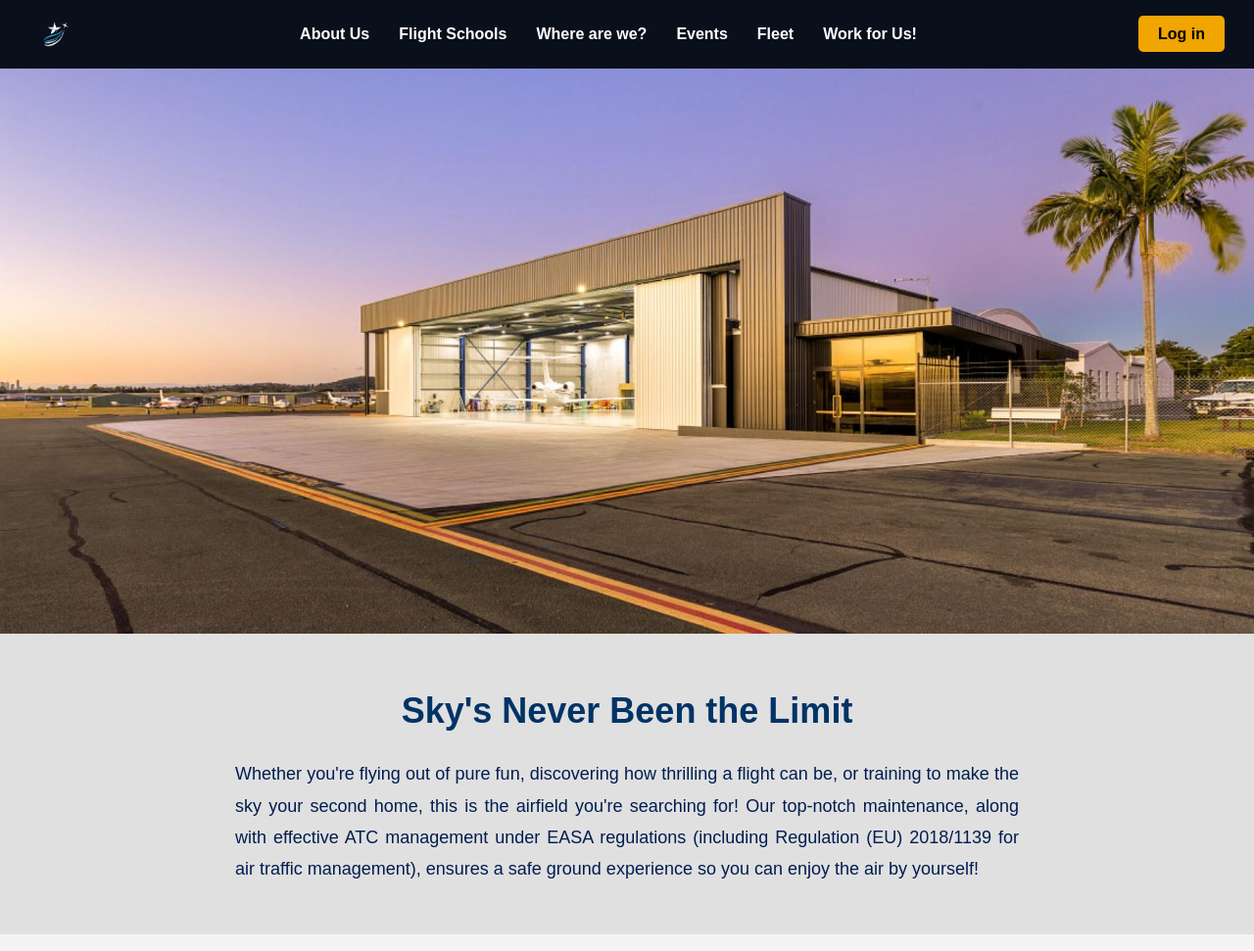
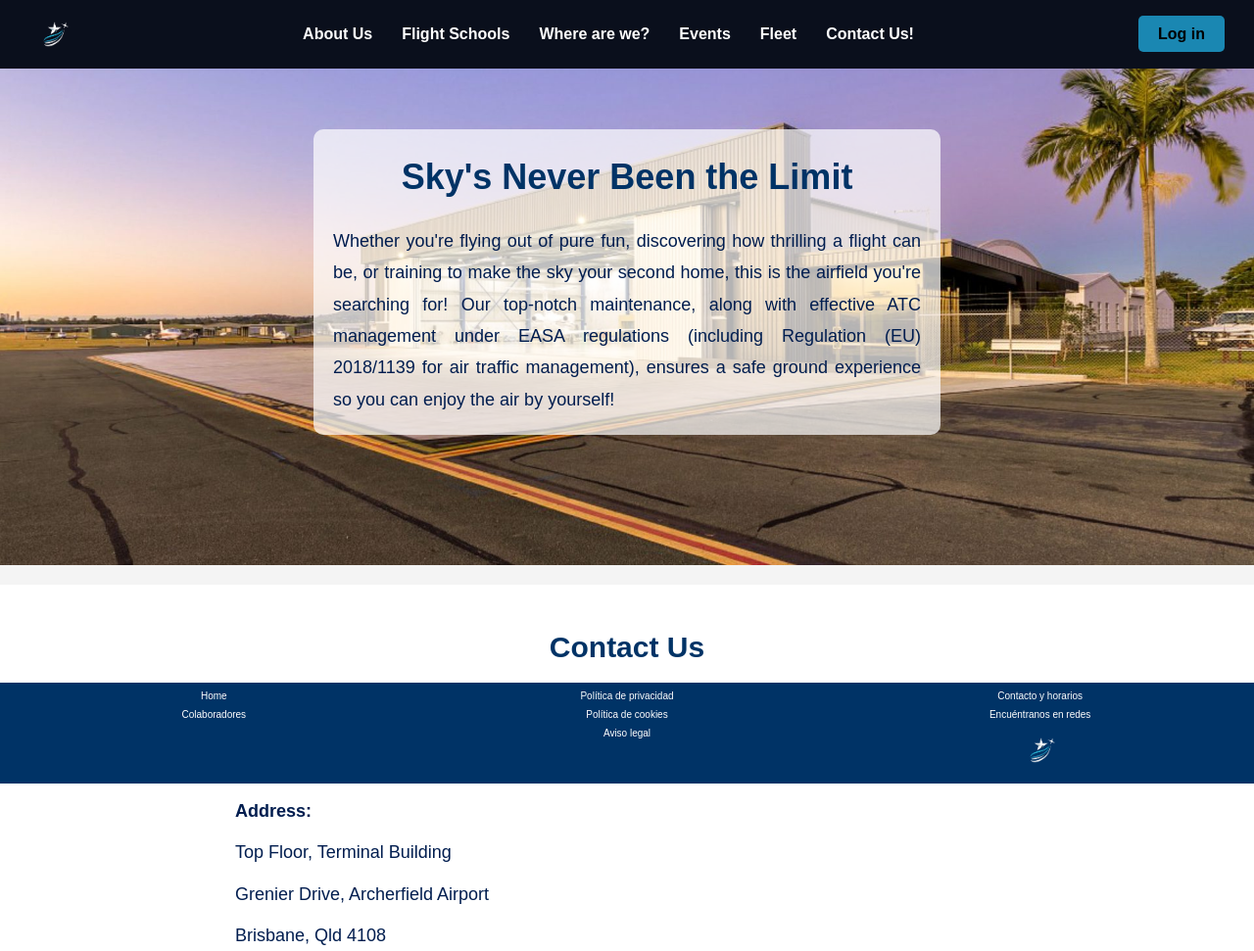
Before and after one commit to darekmt2b2/Redstar-Systems, a PHP site: page /pages/index.php in a window 1280 px wide. Shown: the top 971 px of the page at 98% size. Run offline with PHP 8.4, Linux system fonts and the light colour scheme.

Commit message:
footer added to index

```diff
--- a/guestpage/pages/events.php
+++ b/guestpage/pages/events.php
@@ -18,5 +18,7 @@
     }
     ?>
 
+    <?php include '../pages/footer.php';?>
+
 </body>
 </html>
--- a/guestpage/pages/footer.php
+++ b/guestpage/pages/footer.php
@@ -1,4 +1,12 @@
-<link rel="stylesheet" href="..\assets\css\footer3.css">
+<!DOCTYPE html>
+<html lang="en">
+<head>
+    <meta charset="UTF-8">
+    <meta name="viewport" content="width=device-width, initial-scale=1.0">
+    <title>Document</title>
+    <link rel="stylesheet" href="../resources/css/footer.css">
+</head>
+<body>
 
     <footer class="footer">
         <div class="footer-links">
@@ -10,13 +18,15 @@
                 <a href="politica_privacidad.php" target="_blank">Política de privacidad</a>
                 <a href="politica_cookies.php" target="_blank">Política de cookies</a>
                 <a href="aviso_legal.php" target="_blank">Aviso legal</a>
-            <a href="#">Buzón ético</a>
             </div>
             <div>
                 <a href="#">Contacto y horarios</a>
                 <a href="#">Encuéntranos en redes</a>
-            <img src="../assets/img/Isotipo.png" alt="Constellation" class="footer-image">
+                <img src="..\resources\img\redstarAW.png" alt="Logo">
 
             </div>
         </div>
     </footer>
+
+</body>
+</html>
--- a/guestpage/pages/index.php
+++ b/guestpage/pages/index.php
@@ -8,23 +8,27 @@
 </head>
 <body>
     <?php include '../pages/topnav.php';?>
+
+    <!-- Wrap the image and content together -->
+    <div class="image-container">
         <img src="..\resources\img\airfield.jpg" alt="About Us">
-
         <section id="aboutUs">
+            <div class="content-box">
                 <h1>Sky's Never Been the Limit</h1>
                 <p>
                     Whether you're flying out of pure fun, discovering how thrilling a flight can be, or training to make the sky your second home,
                     this is the airfield you're searching for! Our top-notch maintenance, along with effective ATC management under EASA regulations
                     (including Regulation (EU) 2018/1139 for air traffic management), ensures a safe ground experience so you can enjoy the air by yourself!
                 </p>
+            </div>
         </section>
-
+    </div>
 
     <div class="locationContact" id="whereAreWe">
         <h2>Contact Us</h2>
         <p>Feel free to reach out or visit us at our location.</p>
 
-        <div class="contact-info">
+        <div class="contact-info" id="contact">
             <p><strong>Address:</strong></p>
             <p>Top Floor, Terminal Building</p>
             <p>Grenier Drive, Archerfield Airport</p>
@@ -36,5 +40,7 @@
         </div>
     </div>
 
+    <?php include '../pages/footer.php';?>
+
 </body>
 </html>
--- a/guestpage/pages/topnav.php
+++ b/guestpage/pages/topnav.php
@@ -14,12 +14,12 @@
             </a>
         </div>
         <ul class="nav-links">
-            <li><a href="index.php">About Us</a></li>
+            <li><a href="#aboutUs">About Us</a></li>
             <li><a href="flight-schools.php">Flight Schools</a></li>
-            <li><a href="index.php">Where are we?</a></li>
+            <li><a href="#contact">Where are we?</a></li>
             <li><a href="events.php">Events</a></li>
             <li><a href="fleet.php">Fleet</a></li>
-            <li><a href="work.php">Work for Us!</a></li>
+            <li><a href="#contact">Contact Us!</a></li>
         </ul>
         <div class="login-btn">
             <a href="login.php">Log in</a>
--- a/guestpage/resources/css/events.css
+++ b/guestpage/resources/css/events.css
@@ -1,5 +1,6 @@
 /* Scrollview Container */
 .scroll-container {
+    margin-top: 100px;
     width: 100%;
     height: 400px;  /* scrollbox height */ /* change later its not working*/
     overflow-y: auto;
--- a/guestpage/resources/css/footer.css
+++ b/guestpage/resources/css/footer.css
@@ -0,0 +1,87 @@
+/* Global Reset */
+* {
+    margin: 0;
+    padding: 0;
+    box-sizing: border-box;
+}
+
+body {
+    font-family: Arial, sans-serif;
+    margin: 0;
+    padding: 0;
+    background-color: #f4f4f4;
+    display: flex;
+    flex-direction: column;
+    min-height: 100vh; /* Ensures body takes full height of the screen */
+}
+
+/* Footer Styles */
+.footer {
+    background-color: #003366; /* Dark blue background */
+    color: white;
+    padding: 3px 10px; /* Reduced padding for an even smaller height */
+    text-align: center;
+    position: fixed; /* Make the footer fixed */
+    bottom: 0; /* Position the footer at the bottom */
+    width: 100%; /* Ensure it spans the full width of the screen */
+    z-index: 1000; /* Ensures it's always on top */
+}
+
+/* Footer Links Section */
+.footer-links {
+    display: flex;
+    justify-content: space-around;
+    flex-wrap: wrap;
+    gap: 5px; /* Reduced gap between columns */
+    margin-bottom: 3px; /* Adjusted margin to fit the smaller height */
+}
+
+/* Styling each column inside footer-links */
+.footer-links div {
+    max-width: 300px;
+    flex: 1;
+    padding: 3px;
+}
+
+.footer-links a {
+    color: white;
+    text-decoration: none;
+    font-size: 10px; /* Further reduced font size */
+    display: block;
+    margin-bottom: 3px; /* Adjusted spacing */
+    transition: color 0.3s ease;
+}
+
+.footer-links a:hover {
+    color: #ffcc00; /* Hover color */
+}
+
+/* Logo Styling */
+.footer-links img {
+    width: 50px; /* Even smaller logo */
+    height: auto;
+    margin-top: 3px; /* Adjusted top margin for logo */
+}
+
+/* Prevent content from being overlapped by footer */
+body {
+    padding-bottom: 30px; /* Adjusted space at the bottom of the page equal to footer height */
+}
+
+/* Responsive Design for smaller screens */
+@media screen and (max-width: 768px) {
+    .footer-links {
+        flex-direction: column;
+        align-items: center;
+    }
+
+    .footer-links div {
+        max-width: 100%;
+        text-align: center;
+    }
+
+    .footer-links a {
+        font-size: 10px; /* Smaller font for mobile */
+        margin-bottom: 3px; /* Adjusted spacing */
+    }
+}
--- a/guestpage/resources/css/index.css
+++ b/guestpage/resources/css/index.css
@@ -3,6 +3,10 @@
    margin: 0;
    padding: 0;
    box-sizing: border-box;
+}
+
+html {
+   scroll-behavior: smooth;
 }
 
 body {
@@ -25,10 +29,27 @@
    line-height: 1.8;
 }
 
+/* Wrap the image and content box together */
+.image-container {
+   position: relative; /* To allow the content box to overlay */
+}
+
+.image-container img {
+   width: 100%;
+   height: auto;
+   display: block;
+}
+
 section#aboutUs {
+   position: absolute;
+   top: 50%;
+   left: 50%;
+   transform: translate(-50%, -50%); /* Center the content vertically and horizontally */
    text-align: center;
-   padding: 50px 20px;
-   background-color: #e0e0e0; /* Light grey background */
+   padding: 20px;
+   max-width: 80%;
+   background: rgba(255, 255, 255, 0.7); /* Semi-transparent background for readability */
+   border-radius: 10px;
 }
 
 section#aboutUs h1 {
@@ -42,11 +63,15 @@
    margin: 0 auto;
 }
 
+/* Flexbox to center locationContact and align contact-info */
 .locationContact {
    background-color: #ffffff; /* White background */
    padding: 40px 20px;
    text-align: center;
    margin-top: 20px;
+   display: flex;
+   flex-direction: column;
+   align-items: center;
 }
 
 .locationContact h2 {
@@ -60,9 +85,15 @@
    margin: 20px auto;
 }
 
-.contact-info {
+/* Contact info section aligned with iframe */
+.locationContact .contact-info {
+   display: flex;
+   flex-direction: column;
+   align-items: flex-start; /* Align contact info with left side of iframe */
    font-size: 16px;
    margin-top: 30px;
+   width: 100%;
+   max-width: 800px; /* Ensure contact info is not wider than iframe */
 }
 
 .contact-info p {
@@ -71,11 +102,11 @@
 
 /* Map and contact info container */
 .locationContact iframe {
-   width: 100%;
-   max-width: 800px;
+   width: 800px;  /* Set a fixed width for the iframe */
    height: 400px;
    border: 0;
    margin: 20px 0;
+   max-width: 100%; /* Ensures iframe resizes on smaller screens */
 }
 
 /* Placeholder for images */
@@ -110,6 +141,7 @@
    }
 
    iframe {
+       width: 100%; /* Makes the iframe responsive but keeps the aspect ratio */
        height: 300px;
    }
 }
--- a/guestpage/resources/css/topnav.css
+++ b/guestpage/resources/css/topnav.css
@@ -54,7 +54,7 @@
 
 /* Log In Button */
 .login-btn a {
-    background: #f0a500;
+    background: #1A87B2;
     color: black;
     padding: 10px 20px;
     border-radius: 5px;
```
Lines whose indentation alone changed are shown as unchanged.
